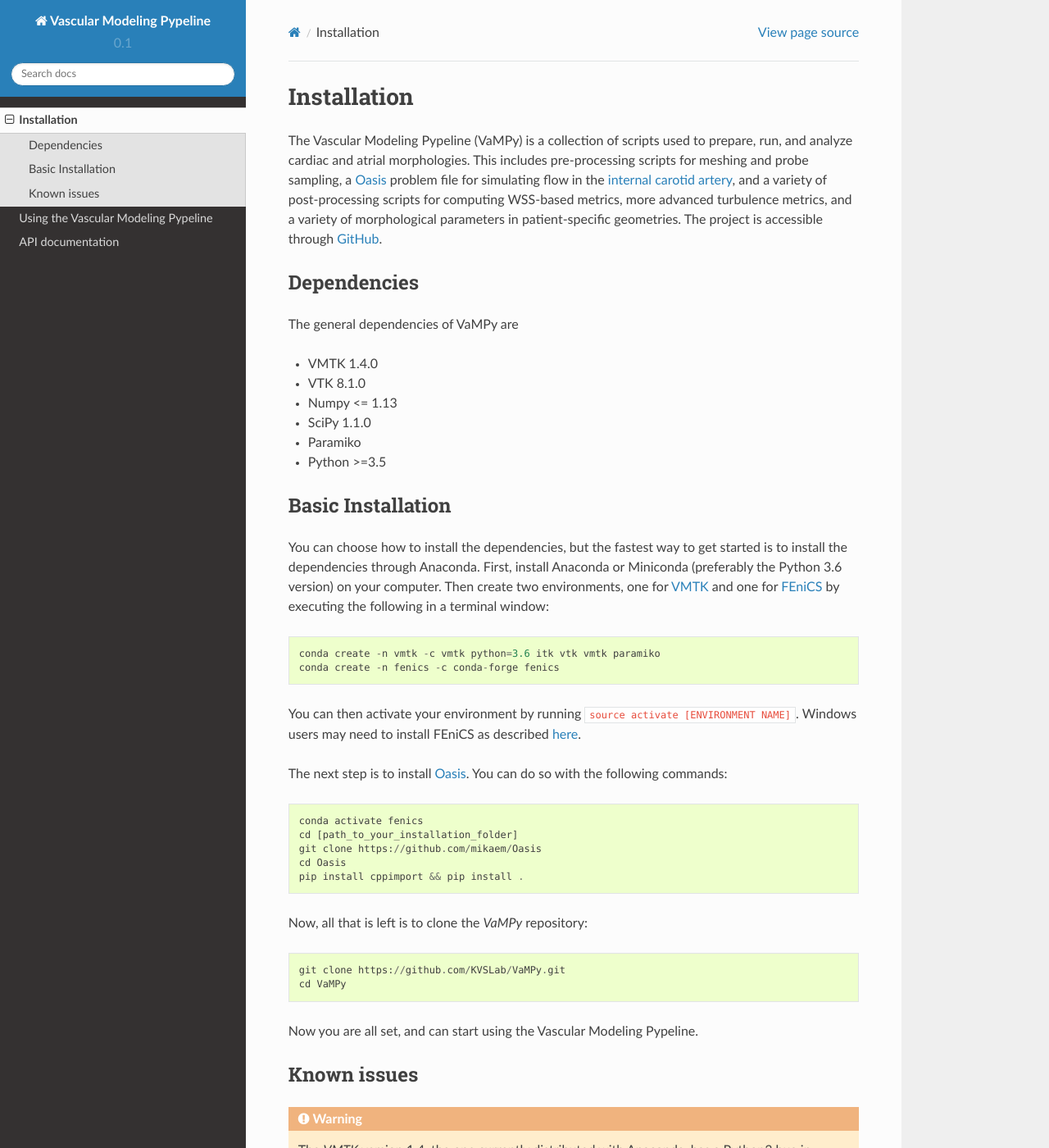
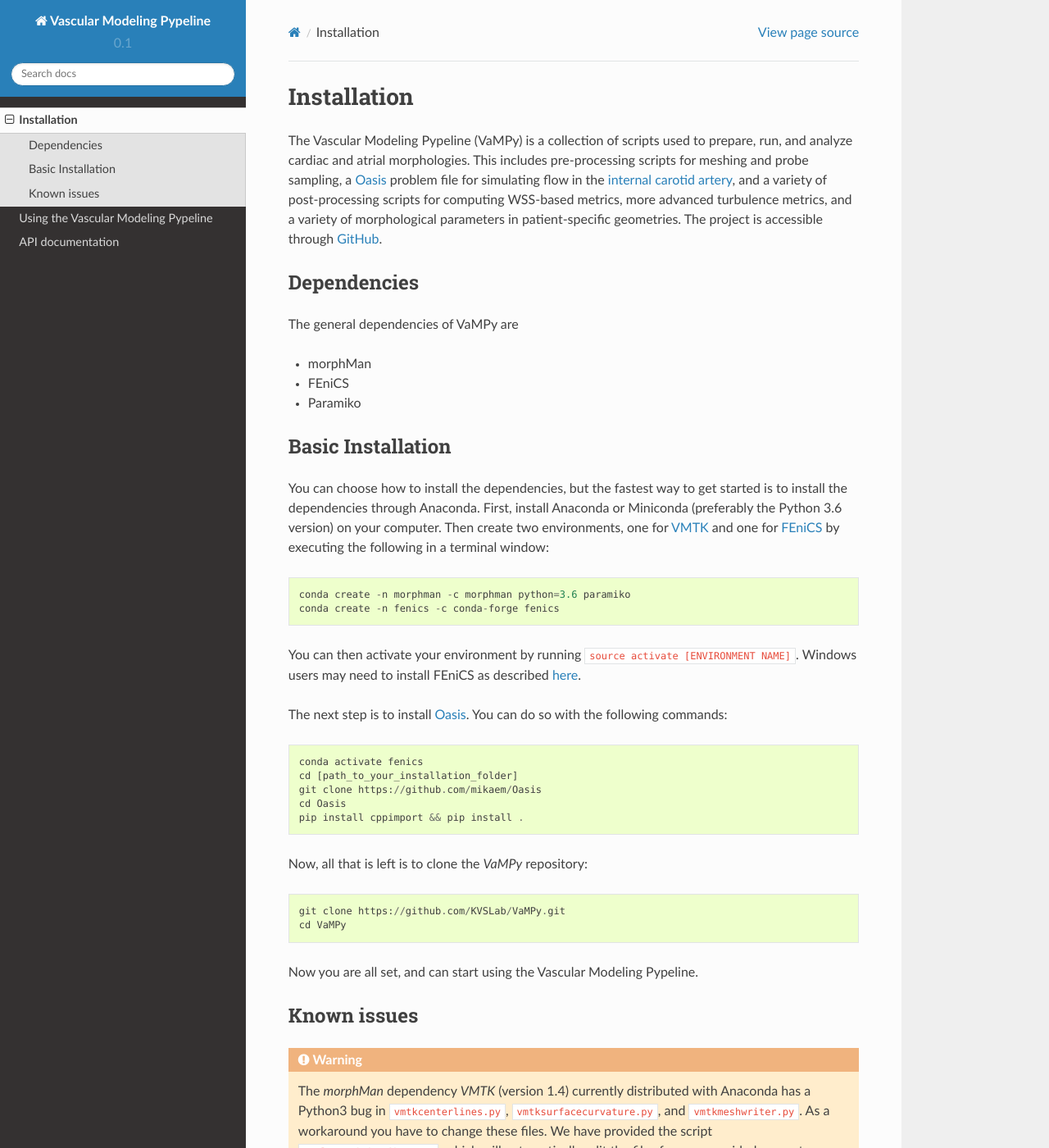
Before and after one commit to KVSlab/VaMPy, a Sphinx documentation site: the page built from docs/source/installation.rst, in a window 1280 px wide and 1400 px high. Shown: the whole window at 82% size. Built offline with Sphinx 7.4.7 and the Read the Docs theme 2.0.0, drawn with Linux system fonts in a browser that asks for light colours; some of the changed text lies outside the part shown.

Commit message:
Update docs and readme with morphman dependency

```diff
--- a/apply_vmtk_hotfixes.py
+++ b/apply_vmtk_hotfixes.py
@@ -51,9 +51,9 @@ if __name__ == "__main__":
     username = input()
     print('Enter Anaconda version: (anaconda, miniconda):')
     anaconda_version = input()
-    print('Enter Anaconda environment (default is: vmtk):')
+    print('Enter Anaconda environment (default is: morphman):')
     anaconda_environment = input()
     if anaconda_environment == '':
-        anaconda_environment = "vmtk"
+        anaconda_environment = "morphman"
 
     apply_vmtk_hotfixes(username, anaconda_version, anaconda_environment)
--- a/docs/source/getting_started.rst
+++ b/docs/source/getting_started.rst
@@ -11,9 +11,9 @@ Finally, there are a variety of post-processing scripts, which computes wall she
 Pre-processing: Meshing and boundary conditions
 ===============================================
 The first step of using the Vascular Modeling Pypeline is pre-processing. The pre-processing scripts are located inside the ``automatedPreProcessing`` folder, and we will be executing the ``automatedPreProcessing.py`` script to generate a mesh, boundary conditions, and probes for velocity and pressure sampling. Here we will perform pre-processing for the artery case located in the ``test`` folder.
-Start by entering the ``vmtk`` conda environment::
+Start by entering the ``morphman`` conda environment::
 
-    conda deactivate && conda activate vmtk
+    conda deactivate && conda activate morphman
 
 Then, to perform meshing, execute the following command::
 
--- a/docs/source/installation.rst
+++ b/docs/source/installation.rst
@@ -11,12 +11,9 @@ Dependencies
 ============
 The general dependencies of VaMPy are
 
-* VMTK 1.4.0
-* VTK 8.1.0
-* Numpy <= 1.13
-* SciPy 1.1.0
+* morphMan
+* FEniCS
 * Paramiko
-* Python >=3.5
 
 Basic Installation
 ==================
@@ -24,7 +21,7 @@ You can choose how to install the dependencies, but the fastest way to get start
 First, install Anaconda or Miniconda (preferably the Python 3.6 version) on your computer.
 Then create two environments, one for `VMTK <http://www.vmtk.org/>`_ and one for `FEniCS <https://fenicsproject.org/>`_ by executing the following in a terminal window::
 
-    conda create -n vmtk -c vmtk python=3.6 itk vtk vmtk paramiko
+    conda create -n morphman -c morphman python=3.6 paramiko
     conda create -n fenics -c conda-forge fenics
 
 You can then activate your environment by running ``source activate [ENVIRONMENT NAME]``.
@@ -49,28 +46,28 @@ Now you are all set, and can start using the Vascular Modeling Pypeline.
 Known issues
 ============
 
-.. WARNING:: The `VMTK` version 1.4, the one currently distributed with Anaconda, has a Python3 bug in ``vmtkcenterlines.py``, ``vmtksurfacecurvature.py``, and ``vmtkmeshwriter.py``. As a workaround you have to change these files. We have provided the script ``apply_vmtk_hotfixes.py``, which will automatically edit the files for you, provided you enter your local username, Anaconda version and environment name. The script may be executed with the following command::
+.. WARNING:: The `morphMan` dependency `VMTK` (version 1.4) currently distributed with Anaconda has a Python3 bug in ``vmtkcenterlines.py``, ``vmtksurfacecurvature.py``, and ``vmtkmeshwriter.py``. As a workaround you have to change these files. We have provided the script ``apply_vmtk_hotfixes.py``, which will automatically edit the files for you, provided you enter your local username, Anaconda version and environment name. The script may be executed with the following command::
 
     python apply_vmtk_hotfixes.py
 
-  Alternatively, you may edit the files manually. To find out where they are located you can use the ``which`` command  while in the ``vmtk`` environment. For `vmtkcenterlines` you can use the following command::
+  Alternatively, you may edit the files manually. To find out where they are located you can use the ``which`` command  while in the ``morphman`` environment. For `vmtkcenterlines` you can use the following command::
 
     which vmtkcenterlines
 
-  Now copy the path up until ``vmtk`` and add ``lib/python3.6/site-packages/vmtk/vmtkcenterlines.py``.
+  Now copy the path up until ``morphman`` and add ``lib/python3.6/site-packages/vmtk/vmtkcenterlines.py``.
   Please change the path separation symbol to match your operating system and change ``python3.6`` to the python version you are using. If you are using Miniconda, replace `anaconda3` with `miniconda3`.
   Using this path you can run the two following lines::
 
-    sed -i -e 's/len(self.SourcePoints)\/3/len\(self.SourcePoints\)\/\/3/g' /Users/[Username]/anaconda3/envs/vmtk/lib/python3.6/site-packages/vmtk/vmtkcenterlines.py
-    sed -i -e 's/len(self.TargetPoints)\/3/len\(self.TargetPoints\)\/\/3/g' /Users/[Username]/anaconda3/envs/vmtk/lib/python3.6/site-packages/vmtk/vmtkcenterlines.py
+    sed -i -e 's/len(self.SourcePoints)\/3/len\(self.SourcePoints\)\/\/3/g' /Users/[Username]/anaconda3/envs/morphman/lib/python3.6/site-packages/vmtk/vmtkcenterlines.py
+    sed -i -e 's/len(self.TargetPoints)\/3/len\(self.TargetPoints\)\/\/3/g' /Users/[Username]/anaconda3/envs/morphman/lib/python3.6/site-packages/vmtk/vmtkcenterlines.py
 
   Similarly, for `vmtksurfacecurvature.py`, run the following command::
 
-    sed -i -e 's/(len(values) - 1)\/2/\(len\(values\) - 1\)\/\/2/g' /Users/[Username]/anaconda3/envs/vmtk/lib/python3.6/site-packages/vmtk/vmtksurfacecurvature.py
+    sed -i -e 's/(len(values) - 1)\/2/\(len\(values\) - 1\)\/\/2/g' /Users/[Username]/anaconda3/envs/morphman/lib/python3.6/site-packages/vmtk/vmtksurfacecurvature.py
 
   Finally, to fix the issue in `vmtkmeshwriter.py`, run the following command::
 
-    sed -i -e -r "s/file = open\(self\.OutputFileName, ?\'r\'\)/file = open\(self\.OutputFileName, \'rb\'\)/g" /Users/[Username]/anaconda3/envs/vmtk/lib/python3.6/site-packages/vmtk/vmtkmeshwriter.py
+    sed -i -e -r "s/file = open\(self\.OutputFileName, ?\'r\'\)/file = open\(self\.OutputFileName, \'rb\'\)/g" /Users/[Username]/anaconda3/envs/morphman/lib/python3.6/site-packages/vmtk/vmtkmeshwriter.py
 
   Please note that these changes are fixed in the development version of `VMTK`, but a new version has not been released in a while.
 
@@ -88,7 +85,7 @@ Known issues
 
     ERROR: In ../Rendering/OpenGL2/vtkOpenGLRenderWindow.cxx, line 797
 
-  To fix this issue, a temporary solution is to install `VTK` version `8.1.0` directly from the Anaconda channel. Assuming you have already tried to install `VTK` and `VMTK` and have the ``vmtk`` channel active, proceed with the following instructions.
+  To fix this issue, a temporary solution is to install `VTK` version `8.1.0` directly from the Anaconda channel. Assuming you have already tried to install `VTK` and `VMTK` and have the ``morphman`` environment active, proceed with the following instructions.
 
   Remove `VMTK` 1.4 and `VTK` 8.1 that is installed from the `VMTK` Anaconda channel::
 
```
Also changed, not shown: README.md (+4 -4 lines), .travis.yml.
